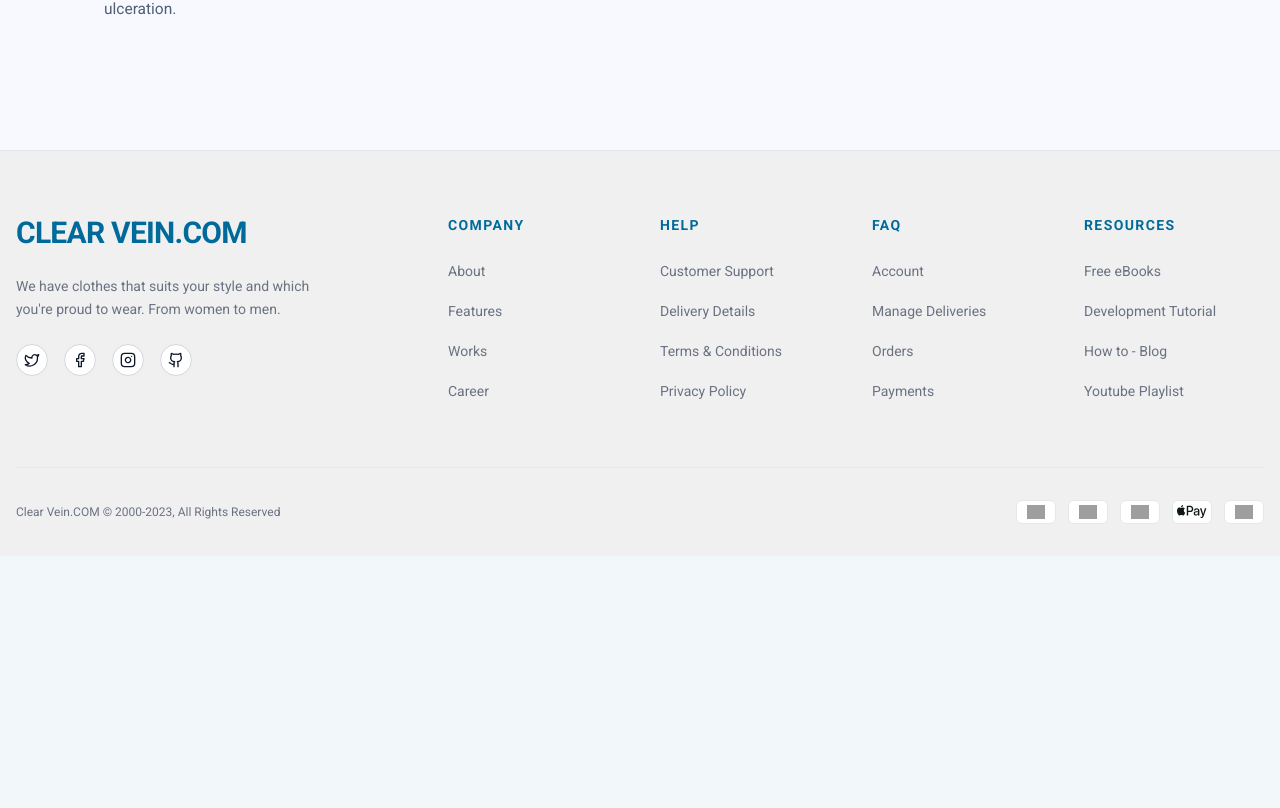
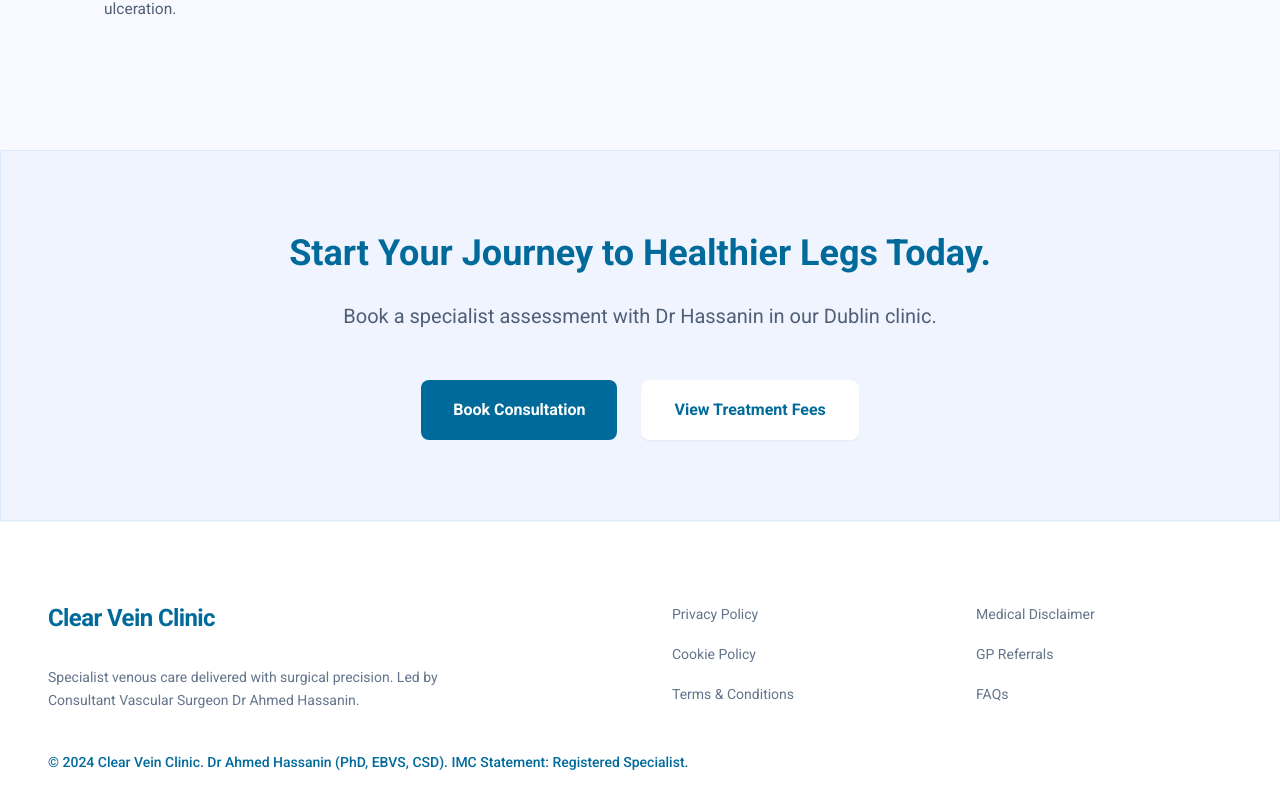
Before and after one commit to Ahme-d711/clear-vein, a Next.js app: page / in a window 1280 px wide. Shown: the part 4669-5477 px from the top of the page. Before the commit the page ends 5225 px from the top, so only its background shows below. Built offline with nearby package versions, Linux system fonts and the light colour scheme; grey boxes are pictures that could not be loaded.

Commit message:
feat: add CTA section and redesign footer with updated branding and navigation links

```diff
--- a/app/page.tsx
+++ b/app/page.tsx
@@ -4,6 +4,7 @@ import DoctorProfile from "@/components/sections/DoctorProfile";
 import ConditionsWeTreat from "@/components/sections/ConditionsWeTreat";
 import AdvancedTreatments from "@/components/sections/AdvancedTreatments";
 import ClearVeinAdvantage from "@/components/sections/ClearVeinAdvantage";
+import CTASection from "@/components/sections/CTASection";
 
 export default function Home() {
   return (
@@ -14,6 +15,7 @@ export default function Home() {
       <ConditionsWeTreat />
       <AdvancedTreatments />
       <ClearVeinAdvantage />
+      <CTASection />
     </main>
   );
 }
--- a/components/layout/Footer.tsx
+++ b/components/layout/Footer.tsx
@@ -2,107 +2,54 @@
 
 import React from "react";
 import Link from "next/link";
-import Image from "next/image";
-import {
-  Twitter,
-  Facebook,
-  Instagram,
-  Github,
-} from "lucide-react";
-
 import { Fade } from "react-awesome-reveal";
 
 export default function MainFooter() {
-  const payments = [
-    { name: "Visa", src: "/footer/Visa.svg" },
-    { name: "Mastercard", src: "/footer/Mastercard.svg" },
-    { name: "PayPal", src: "/footer/Paypal.svg" },
-    { name: "ApplePay", src: "/footer/ Pay.svg" },
-    { name: "GooglePay", src: "/footer/G Pay.svg" },
-  ];
-
   const sections = [
     {
-      title: "Company",
       links: [
-        { label: "About", href: "#" },
-        { label: "Features", href: "#" },
-        { label: "Works", href: "#" },
-        { label: "Career", href: "#" },
+        { label: "Privacy Policy", href: "#" },
+        { label: "Cookie Policy", href: "#" },
+        { label: "Terms & Conditions", href: "#" },
       ],
     },
     {
-      title: "Help",
       links: [
-        { label: "Customer Support", href: "#" },
-        { label: "Delivery Details", href: "#" },
-        { label: "Terms & Conditions", href: "#" },
-        { label: "Privacy Policy", href: "#" },
-      ],
-    },
-    {
-      title: "FAQ",
-      links: [
-        { label: "Account", href: "#" },
-        { label: "Manage Deliveries", href: "#" },
-        { label: "Orders", href: "#" },
-        { label: "Payments", href: "#" },
-      ],
-    },
-    {
-      title: "Resources",
-      links: [
-        { label: "Free eBooks", href: "#" },
-        { label: "Development Tutorial", href: "#" },
-        { label: "How to - Blog", href: "#" },
-        { label: "Youtube Playlist", href: "#" },
+        { label: "Medical Disclaimer", href: "#" },
+        { label: "GP Referrals", href: "#" },
+        { label: "FAQs", href: "#" },
       ],
     },
   ];
 
   return (
-    <footer className="bg-[#f0f0f0] border-t border-gray-200 pt-16 pb-8 overflow-hidden">
-      <div className="container max-w-[1440px] mx-auto px-4">
-        {/* Top Section: Branding and Links */}
-        <div className="grid grid-cols-1 md:grid-cols-2 lg:grid-cols-12 gap-12 mb-16">
+    <footer className="bg-white border-t border-gray-100 pt-20 pb-12 overflow-hidden">
+      <div className="container max-w-7xl mx-auto px-6 lg:px-12">
+        <div className="grid grid-cols-1 lg:grid-cols-12 gap-16 mb-10">
           {/* Brand Info */}
-          <div className="lg:col-span-4 space-y-6">
+          <div className="lg:col-span-6 space-y-8">
             <Fade direction="left" triggerOnce>
-              <Link href="/" className="text-3xl font-black text-primary tracking-tight uppercase">
-                Clear Vein.Com
+              <Link href="/" className="text-2xl font-extrabold text-primary tracking-tight">
+                Clear Vein Clinic
               </Link>
-              <p className="text-gray-500 text-sm max-w-xs leading-relaxed">
-                We have clothes that suits your style and which you're proud to wear. From women to men.
+              <p className="text-[#64748B] text-sm max-w-md font-light leading-relaxed">
+                Specialist venous care delivered with surgical precision. Led by
+                Consultant Vascular Surgeon Dr Ahmed Hassanin.
               </p>
-              {/* Social Icons */}
-              <div className="flex gap-4">
-                {[Twitter, Facebook, Instagram, Github].map((Icon, index) => (
-                  <Link
-                    key={index}
-                    href="#"
-                    className="w-8 h-8 flex items-center justify-center rounded-full border border-gray-300 text-slate-900 bg-white hover:bg-slate-900 hover:text-white transition-all duration-300"
-                  >
-                    <Icon className="w-4 h-4" />
-                  </Link>
-                ))}
-              </div>
             </Fade>
           </div>
 
           {/* Link Columns */}
-          <div className="lg:col-span-8 grid grid-cols-2 md:grid-cols-4 gap-8">
+          <div className="lg:col-span-6 grid grid-cols-2 gap-12">
             <Fade cascade damping={0.1} triggerOnce direction="up">
               {sections.map((section, idx) => (
-                <div key={idx} className="space-y-6">
-                  <h4 className="text-sm font-bold uppercase tracking-widest text-primary">
-                    {section.title}
-                  </h4>
+                <div key={idx} className="space-y-8">
                   <ul className="space-y-4">
                     {section.links.map((link, linkIdx) => (
                       <li key={linkIdx}>
                         <Link
                           href={link.href}
-                          className="text-gray-500 hover:text-slate-900 transition-colors duration-200 text-sm"
+                          className="text-[#64748B] hover:text-primary transition-colors duration-200 text-sm"
                         >
                           {link.label}
                         </Link>
@@ -115,30 +62,12 @@ export default function MainFooter() {
           </div>
         </div>
 
-        {/* Bottom Section: Copyright and Payments */}
+        {/* Bottom Section: Copyright */}
         <Fade triggerOnce delay={500}>
-          <div className="pt-8 border-t border-gray-200 flex flex-col md:flex-row items-center justify-between gap-6">
-            <p className="text-gray-500 text-xs">
-              Clear Vein.COM &copy; 2000-2023, All Rights Reserved
-            </p>
-
-            {/* Payment Icons */}
-            <div className="flex items-center gap-3">
-              {payments.map((payment) => (
-                <div
-                  key={payment.name}
-                  className="w-10 h-6 relative flex items-center justify-center rounded-sm border border-gray-200 bg-white p-1 transition-all cursor-default hover:shadow-sm"
-                >
-                  <Image
-                    src={payment.src}
-                    alt={payment.name}
-                    fill
-                    className="object-contain p-1"
-                  />
-                </div>
-              ))}
-            </div>
-          </div>
+              <p className="text-primary text-sm font-medium">
+                © 2024 Clear Vein Clinic. Dr Ahmed Hassanin (PhD, EBVS, CSD). IMC Statement: Registered
+                Specialist.
+              </p>
         </Fade>
       </div>
     </footer>
--- /dev/null
+++ b/components/sections/CTASection.tsx
@@ -0,0 +1,37 @@
+"use client"
+
+import { Fade } from "react-awesome-reveal";
+import { Button } from "@/components/ui/button";
+
+export default function CTASection() {
+    return (
+        <section id="cta" className="bg-white">
+                <Fade direction="up" triggerOnce duration={800}>
+                    <div className="bg-[#EFF4FF] p-12 md:p-20 text-center space-y-12 border border-[#DDE9FF]">
+                        <div className="space-y-6 max-w-3xl mx-auto">
+                            <h2 className="text-2xl md:text-4xl font-extrabold text-primary leading-tight">
+                                Start Your Journey to Healthier Legs Today.
+                            </h2>
+                            <p className="text-xl text-[#505F76] font-light leading-relaxed">
+                                Book a specialist assessment with Dr Hassanin in our Dublin clinic.
+                            </p>
+                        </div>
+
+                        <div className="flex flex-col sm:flex-row gap-6 justify-center items-center">
+                            <Button
+                                size="xl"
+                            >
+                                Book Consultation
+                            </Button>
+                            <Button
+                                size="xl"
+                                variant="outline"
+                            >
+                                View Treatment Fees
+                            </Button>
+                        </div>
+                    </div>
+                </Fade>
+        </section>
+    );
+}
--- a/components/ui/button.tsx
+++ b/components/ui/button.tsx
@@ -13,11 +13,11 @@ const buttonVariants = cva(
         destructive:
           "bg-destructive text-white hover:bg-destructive/90 focus-visible:ring-destructive/20 dark:focus-visible:ring-destructive/40 dark:bg-destructive/60",
         outline:
-          "border bg-white text-primary shadow-xs hover:bg-accent hover:text-white hover:bg-inherit border-white dark:bg-input/30 dark:border-input dark:hover:bg-input/50",
+          "border bg-white text-primary shadow-xs hover:bg-accent hover:text-primary/80 hover:bg-white/70 border-white dark:bg-input/30 dark:border-input dark:hover:bg-input/50",
         secondary:
           "bg-secondary text-secondary-foreground hover:bg-secondary/80",
         ghost:
-          "hover:bg-accent border border-white hover:text-primary text-white hover:border-primary hover:bg-white dark:hover:bg-accent/50",
+          "hover:bg-accent border border-white text-white dark:hover:bg-accent/50",
         link: "text-primary underline-offset-4 hover:underline",
       },
       size: {
```
